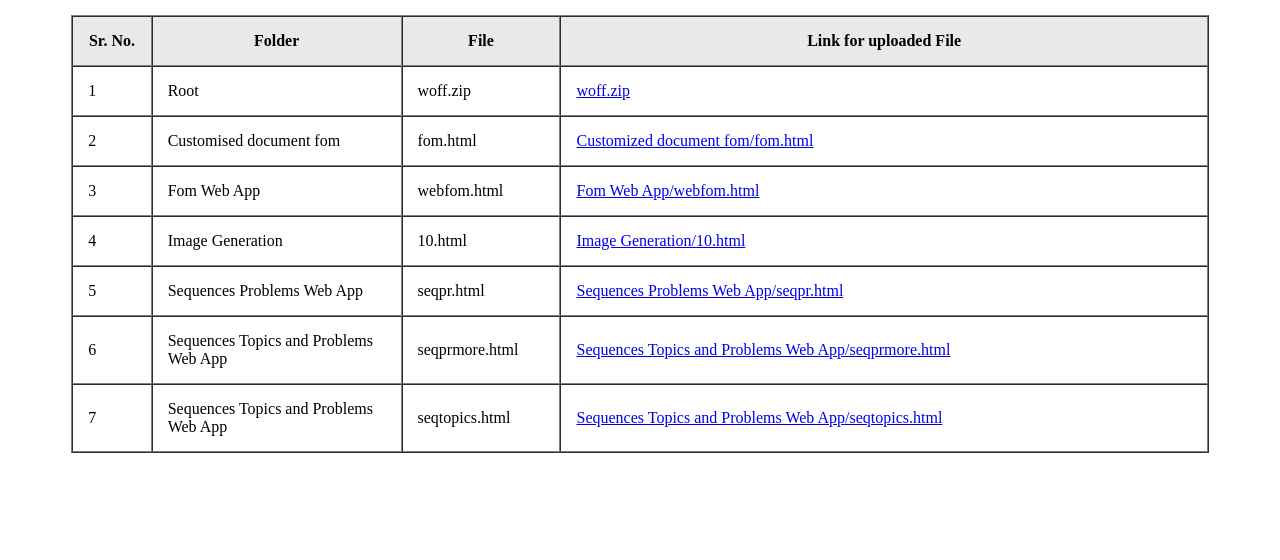
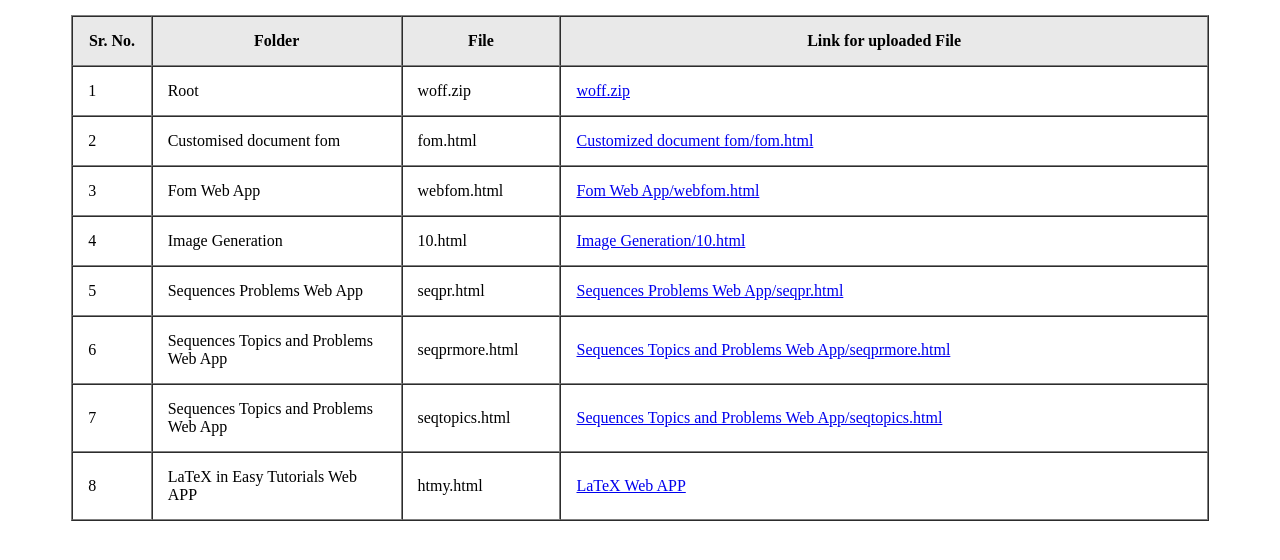
Before and after one commit to mathsbeauty/luatx, a plain HTML site: page index.html in a window 1280 px wide. Drawn offline with Linux system fonts and the light colour scheme.

Commit message:
Update index.html

```diff
--- a/index.html
+++ b/index.html
@@ -49,6 +49,12 @@
     <td width="14%">seqtopics.html</td>
     <td width="57%"><a href="Sequences Topics and Problems Web App/seqtopics.html" target="_blank">Sequences Topics and Problems Web App/seqtopics.html</a></td>
   </tr>
+<tr>
+			<td>8</td>
+			<td>LaTeX in Easy Tutorials Web APP</td>
+			<td>htmy.html</td>
+			<td><a href="LaTeXWebApp/htmy.html" target="_blank">LaTeX Web APP</a></td>
+		</tr>
 </tbody></table>
 
 
```
